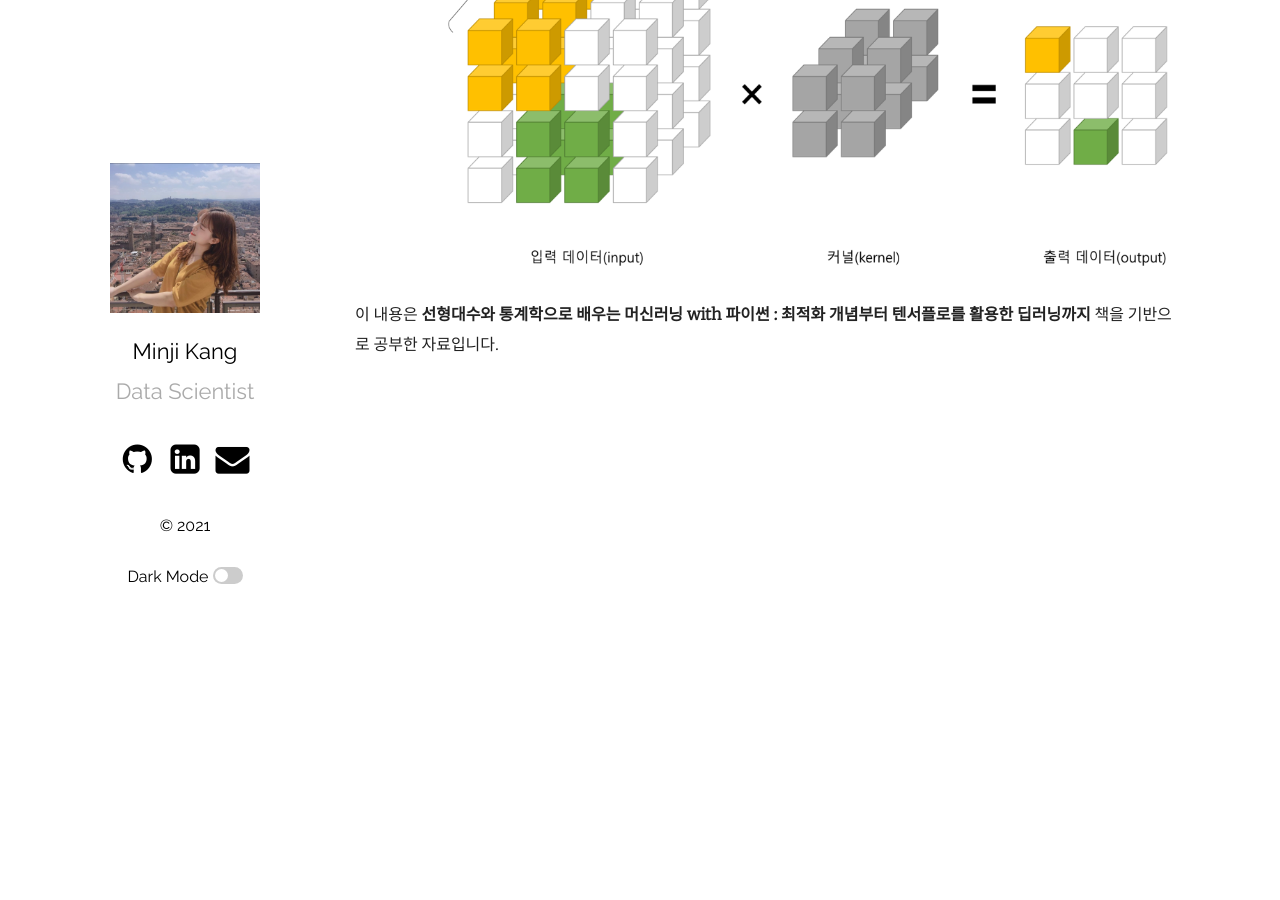
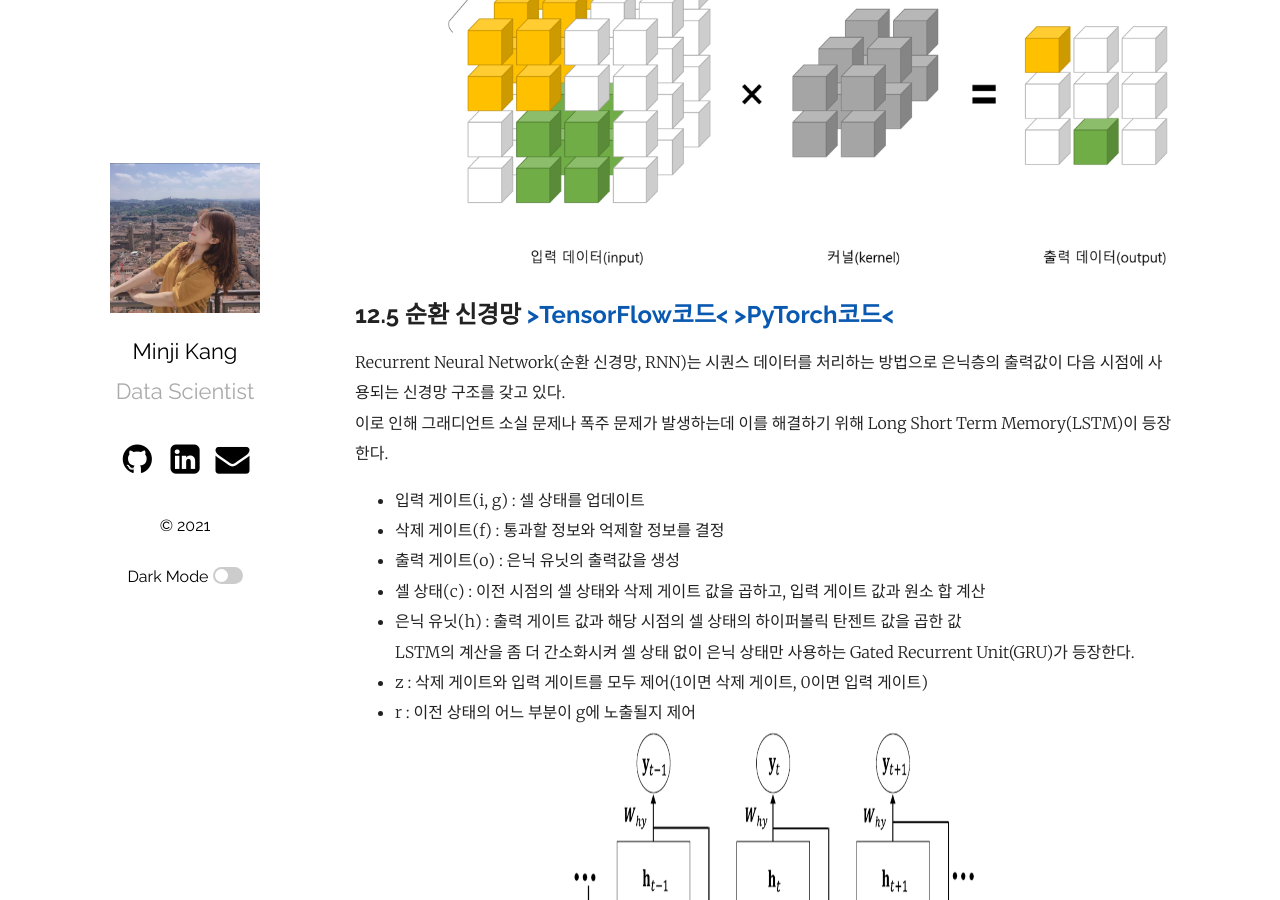
Before and after one commit to mmminji/mmminji.github.io, a Jekyll site: the page built from _posts/2021-06-24-선통머12장(2).markdown, in a window 1280 px wide and 900 px high, scrolled down 1126 px. Built offline with Jekyll 4.4.1, drawn with Linux system fonts in a browser that asks for light colours; comment, search, counter and statistics services are not loaded; some of the changed text lies outside the part shown.

Commit message:
2021-06-28-post-add RNN

```diff
--- a/_posts/2021-06-24-선통머12장(2).markdown
+++ b/_posts/2021-06-24-선통머12장(2).markdown
@@ -9,7 +9,7 @@ categories: CNN
 # 12 딥러닝
 
 ## 12.4 합성곱 신경망 [>TensorFlow코드<](https://github.com/mmminji/Machine-Learning/blob/master/12.4.TensorFlowCNN.py)  [>PyTorch코드<](https://github.com/mmminji/Machine-Learning/blob/master/12.4.PyTorchCNN.py)
-Convolution Neural Network(합성곱 신경망, CNN)은 이미지 처리 분야에서 주로 사용되는 방법으로 합성곱이라는 연산을 사용하는 신경망이다.
+Convolution Neural Network(합성곱 신경망, CNN)는 이미지 처리 분야에서 주로 사용되는 방법으로 합성곱이라는 연산을 사용하는 신경망이다.
 - 커널(kernel) : 입력 데이터와 합성곱 연산을 수행하게 되는 행렬, 즉 가중치 --> 커널 개수에 따라 출력 데이터의 차원 결정
 - 패딩(padding) : 합성곱 후에 출력 데이터의 차원이 줄어드는 현상을 방지하기 위해 입력 데이터 주변을 특정 값으로 채우는 것
 - 스트라이드(stride) : 한 번 합성곱 후 얼마나 이동하여 다음 계산을 할지 간격을 정하는 값
@@ -17,6 +17,18 @@ Convolution Neural Network(합성곱 신경망, CNN)은 이미지 처리 분야
 - 채널(channel) : 입력 데이터의 차원수를 의미하며 고차원 데이터에 대한 합성곱에서는 입력 데이터와 커널의 차원 수가 동일
 ![](https://github.com/mmminji/mmminji.github.io/blob/main/assets/post_pics/12.4-CNN.png?raw=true){: width="800" height="800"}
 
+## 12.5 순환 신경망 [>TensorFlow코드<](https://github.com/mmminji/Machine-Learning/blob/master/12.5.TensorFlowLSTM.py)  [>PyTorch코드<](https://github.com/mmminji/Machine-Learning/blob/master/12.5.PyTorchGRU.py)
+Recurrent Neural Network(순환 신경망, RNN)는 시퀀스 데이터를 처리하는 방법으로 은닉층의 출력값이 다음 시점에 사용되는 신경망 구조를 갖고 있다.
+이로 인해 그래디언트 소실 문제나 폭주 문제가 발생하는데 이를 해결하기 위해 Long Short Term Memory(LSTM)이 등장한다.
+- 입력 게이트(i, g) : 셀 상태를 업데이트
+- 삭제 게이트(f) : 통과할 정보와 억제할 정보를 결정
+- 출력 게이트(o) : 은닉 유닛의 출력값을 생성
+- 셀 상태(c) : 이전 시점의 셀 상태와 삭제 게이트 값을 곱하고, 입력 게이트 값과 원소 합 계산
+- 은닉 유닛(h) : 출력 게이트 값과 해당 시점의 셀 상태의 하이퍼볼릭 탄젠트 값을 곱한 값
+LSTM의 계산을 좀 더 간소화시켜 셀 상태 없이 은닉 상태만 사용하는 Gated Recurrent Unit(GRU)가 등장한다.
+- z : 삭제 게이트와 입력 게이트를 모두 제어(1이면 삭제 게이트, 0이면 입력 게이트)
+- r : 이전 상태의 어느 부분이 g에 노출될지 제어
+![](https://github.com/mmminji/mmminji.github.io/blob/main/assets/post_pics/12.5-RNN.png?raw=true){: width="1000" height="800"}
 
 
 이 내용은 **선형대수와 통계학으로 배우는 머신러닝 with 파이썬 : 최적화 개념부터 텐서플로를 활용한 딥러닝까지** 책을 기반으로 공부한 자료입니다.
```
Also changed, not shown: other parts of _posts/2021-06-24-선통머12장(2).markdown (+1 -1 lines), assets/post_pics/12.5-RNN.png (added).
